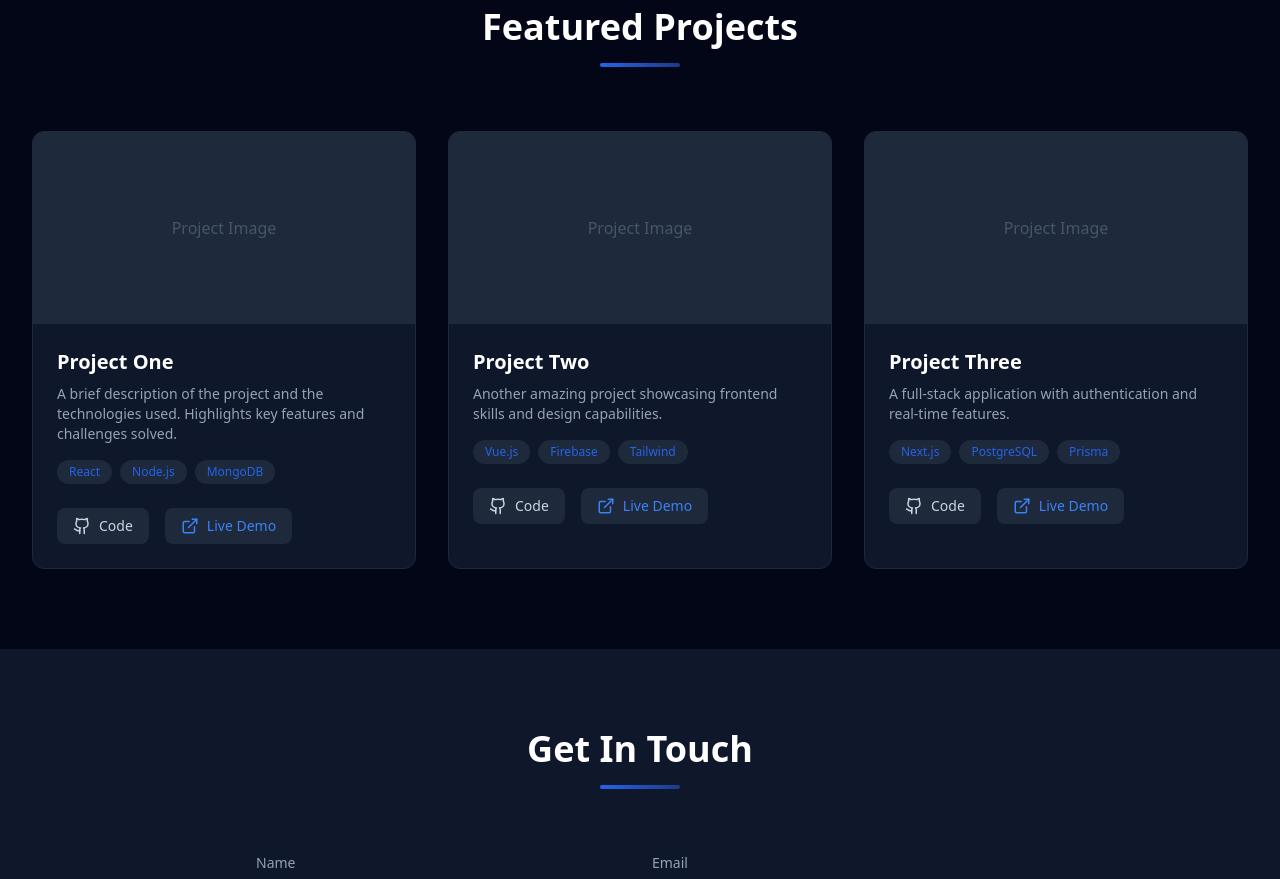
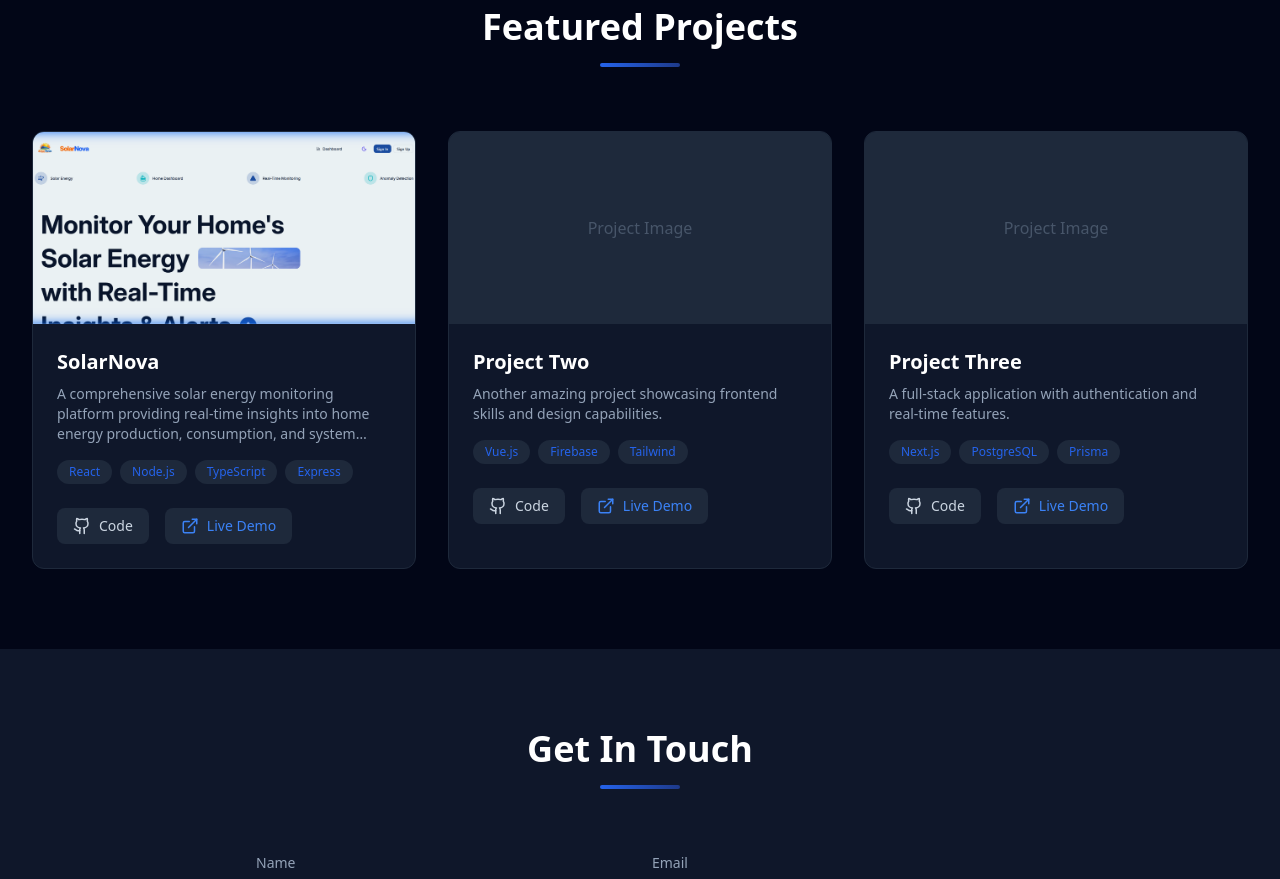
Before and after one commit to Imashaperera09/Imasha-Perera-Prortfolio, a React (Vite) app: page / in a window 1280 px wide. Shown: the part 2100-2979 px from the top of the page. Built offline with nearby package versions, Linux system fonts and the light colour scheme.

Commit message:
add project

```diff
--- a/src/components/Projects.jsx
+++ b/src/components/Projects.jsx
@@ -2,16 +2,24 @@ import React from 'react';
 import { motion } from 'framer-motion';
 import { Github, ExternalLink } from 'lucide-react';
 
+import solarnovaPreview from '../assets/solarnova_preview.png';
+
 const projects = [
     {
-        title: 'Project One',
-        description: 'A brief description of the project and the technologies used. Highlights key features and challenges solved.',
-        tags: ['React', 'Node.js', 'MongoDB'],
-        github: '#',
-        demo: '#',
+        title: 'SolarNova',
+        image: solarnovaPreview,
+        description: 'A comprehensive solar energy monitoring platform providing real-time insights into home energy production, consumption, and system health with anomaly detection.',
+        tags: ['React', 'Node.js', 'TypeScript', 'Express'],
+        github: [
+            { label: 'Frontend', url: 'https://github.com/Imashaperera09/fed-4-front-end' },
+            { label: 'Backend', url: 'https://github.com/Imashaperera09/FED-4-BACK-END' },
+            { label: 'Data API', url: 'https://github.com/Imashaperera09/Dataapi' }
+        ],
+        demo: 'https://fed-4-front-end.vercel.app/',
     },
     {
         title: 'Project Two',
+        image: null,
         description: 'Another amazing project showcasing frontend skills and design capabilities.',
         tags: ['Vue.js', 'Firebase', 'Tailwind'],
         github: '#',
@@ -19,6 +27,7 @@ const projects = [
     },
     {
         title: 'Project Three',
+        image: null,
         description: 'A full-stack application with authentication and real-time features.',
         tags: ['Next.js', 'PostgreSQL', 'Prisma'],
         github: '#',
@@ -52,10 +61,17 @@ const Projects = () => {
                             className="bg-slate-900 rounded-xl overflow-hidden border border-slate-800 hover:border-blue-700 transition-all hover:-translate-y-2"
                         >
                             <div className="h-48 bg-slate-800 relative group">
-                                {/* Placeholder for project image */}
+                                {project.image ? (
+                                    <img
+                                        src={project.image}
+                                        alt={project.title}
+                                        className="w-full h-full object-cover transition-transform duration-500 group-hover:scale-110"
+                                    />
+                                ) : (
                                     <div className="absolute inset-0 flex items-center justify-center text-slate-600">
                                         Project Image
                                     </div>
+                                )}
                             </div>
 
                             <div className="p-6">
@@ -72,10 +88,25 @@ const Projects = () => {
                                     ))}
                                 </div>
 
-                                <div className="flex gap-4">
+                                <div className="flex gap-4 items-center">
+                                    {Array.isArray(project.github) ? (
+                                        <div className="relative group/code">
+                                            <button className="flex items-center gap-2 px-4 py-2 bg-slate-800 hover:bg-slate-700 text-slate-300 hover:text-white rounded-lg transition-all text-sm">
+                                                <Github size={18} /> Code
+                                            </button>
+                                            <div className="absolute bottom-full left-0 mb-2 w-40 bg-slate-900 border border-slate-800 rounded-lg shadow-xl opacity-0 invisible group-hover/code:opacity-100 group-hover/code:visible transition-all z-10">
+                                                {project.github.map((repo) => (
+                                                    <a key={repo.label} href={repo.url} target="_blank" rel="noopener noreferrer" className="block px-4 py-2 text-xs text-slate-400 hover:text-white hover:bg-slate-800 first:rounded-t-lg last:rounded-b-lg">
+                                                        {repo.label}
+                                                    </a>
+                                                ))}
+                                            </div>
+                                        </div>
+                                    ) : (
                                         <a href={project.github} className="flex items-center gap-2 px-4 py-2 bg-slate-800 hover:bg-slate-700 text-slate-300 hover:text-white rounded-lg transition-all text-sm">
                                             <Github size={18} /> Code
                                         </a>
+                                    )}
                                     <a href={project.demo} className="flex items-center gap-2 px-4 py-2 bg-slate-800 hover:bg-slate-700 text-blue-500 hover:text-blue-400 rounded-lg transition-all text-sm">
                                         <ExternalLink size={18} /> Live Demo
                                     </a>
```
Also changed, not shown: src/assets/solarnova_preview.png (added). Lines whose indentation alone changed are shown as unchanged.
